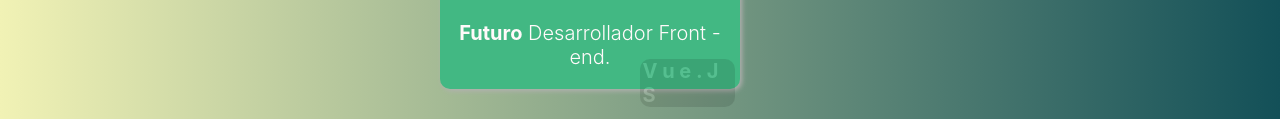
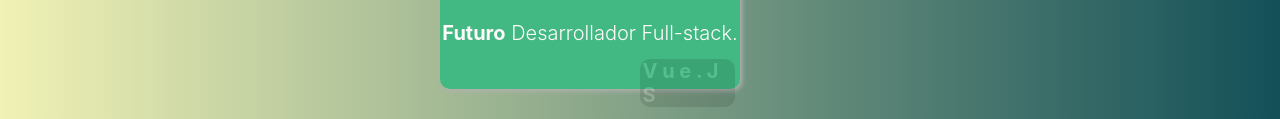
Before and after one commit to DevAndreiP/retoposition, a plain HTML site: page index.html in a window 1280 px wide. Shown: the part 361-480 px from the top of the page. Drawn offline with Linux system fonts and the light colour scheme.

Commit message:
Doing a push along time ago.

```diff
--- a/index.html
+++ b/index.html
@@ -14,7 +14,7 @@
         <div class="información"><p> Web Development's Student on Platzi.
         </p>
             <br>
-            <p><strong>Futuro</strong> Desarrollador Front - end.</p>
+            <p><strong>Futuro</strong> Desarrollador Full-stack.</p>
         </div>
         <div id="vuejs"> V u e . J S</div>
         <div id="circulo"></div>
```
Also changed, not shown: 1 other file.
